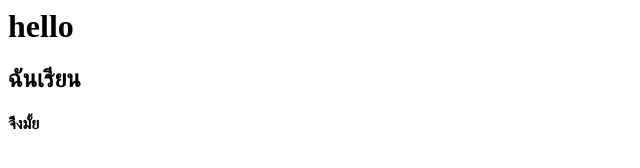
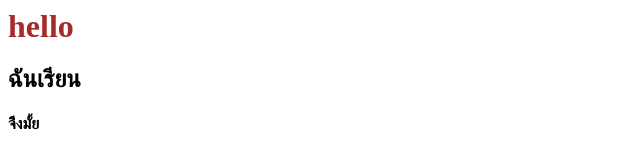
Before and after one commit to yanathip10/hello-world, a plain HTML site: page index.html in a window 1280 px wide. Shown: the full height of the page, 0-640 px from the left. Drawn offline with Linux system fonts and the light colour scheme.

Commit message:
Update index.html

```diff
--- a/index.html
+++ b/index.html
@@ -1,3 +1,3 @@
-<h1>hello</h1>
+<h1 style="color:brown">hello</h1>
 <h2>ฉันเรียน</h2>
 <h4>จีิงมั้ย</h4>
```
